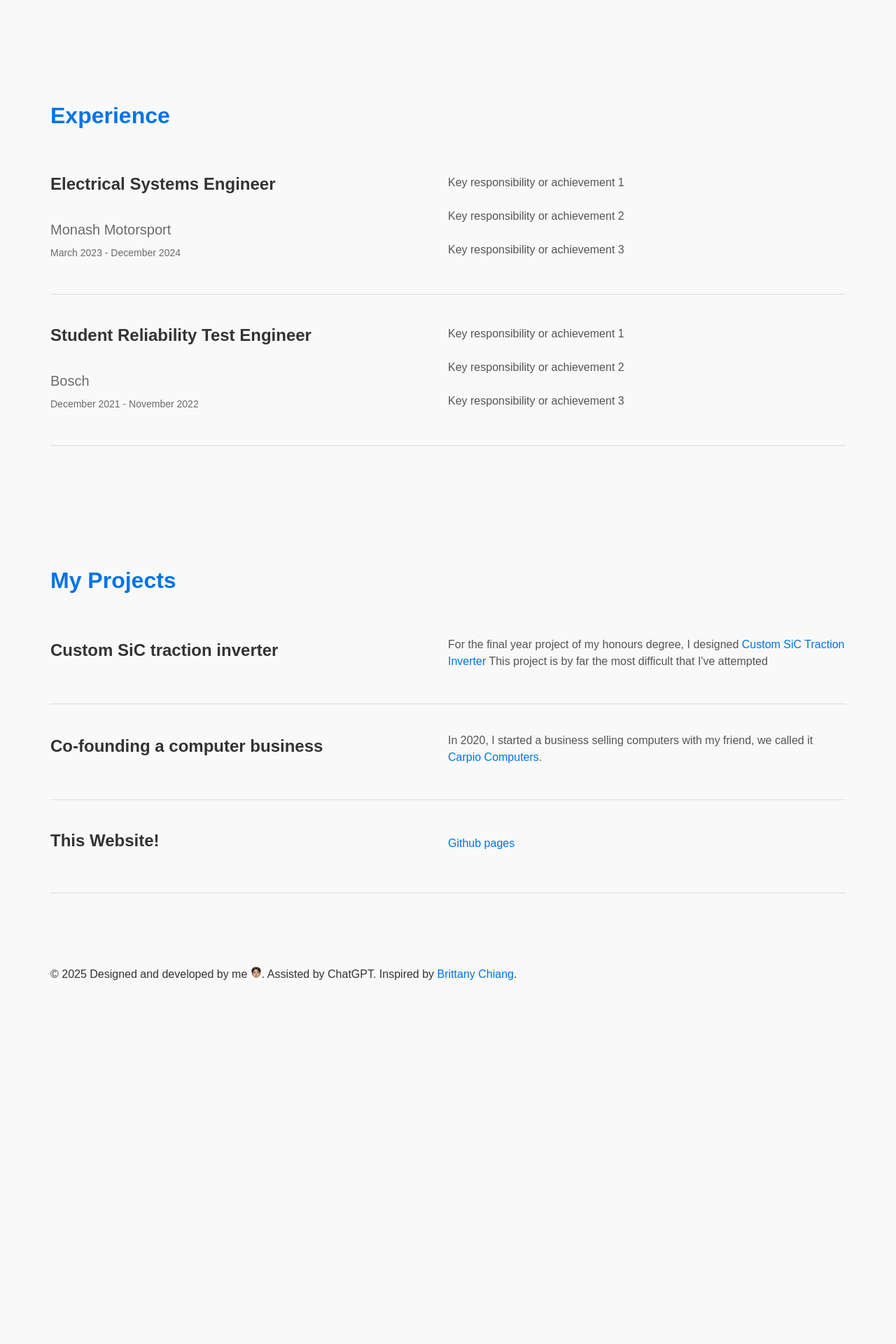
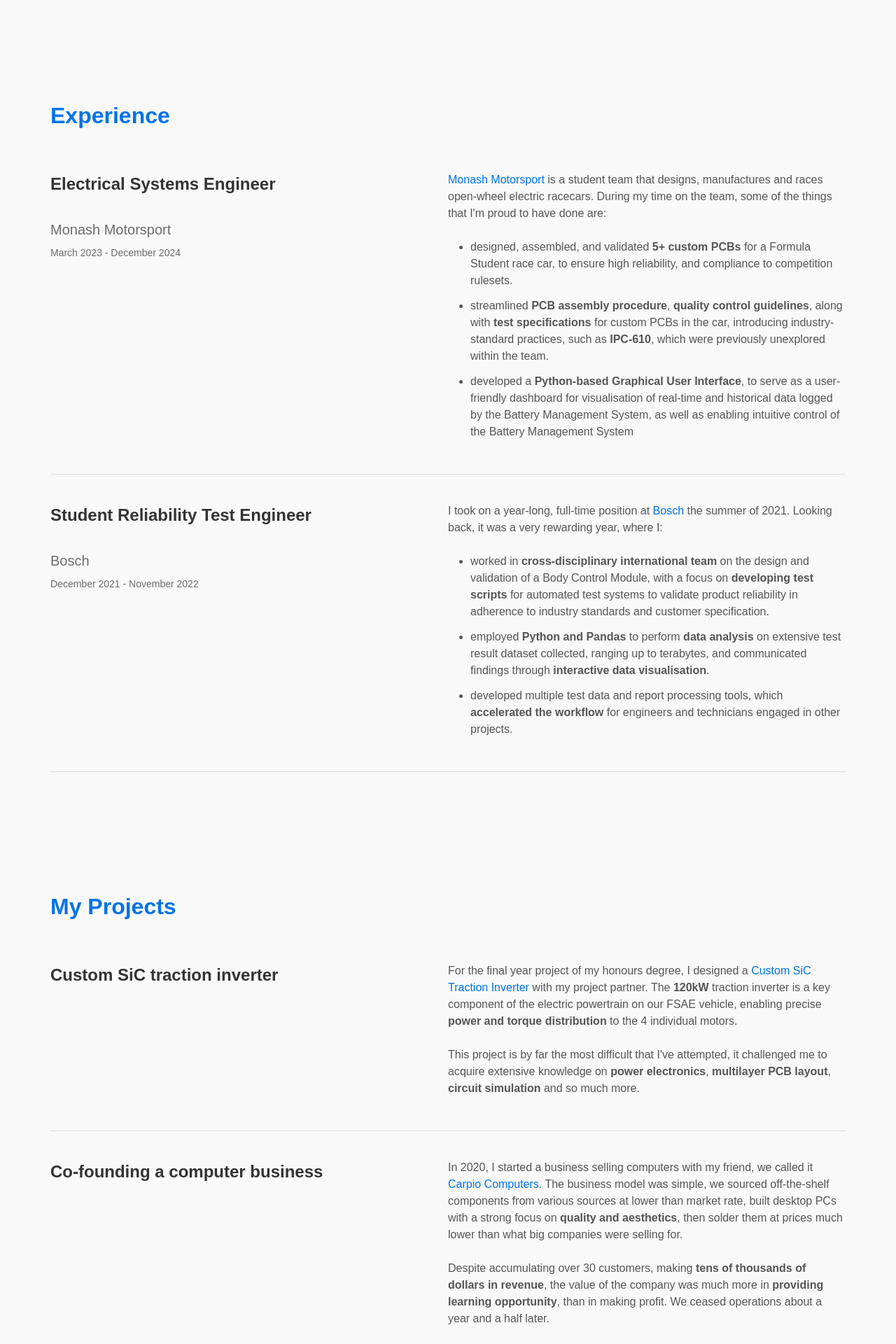
Before and after one commit to Roow/Roow.github.io, a Jekyll site: the page built from index.md, in a window 1280 px wide. Shown: the part 595-2515 px from the top of the page at 70% size. Built offline with Jekyll 4.4.1, drawn with Linux system fonts in a browser that asks for light colours; some web fonts are replaced; before the commit the page ends 2055 px from its top, so only the background shows below that; some of the changed text lies outside the part shown.

Commit message:
contents finished

```diff
--- a/_includes/experience.html
+++ b/_includes/experience.html
@@ -9,9 +9,17 @@
         <p class="job-dates">March 2023 - December 2024</p>
       </div>
       <div class="job-description">
-        <p>Key responsibility or achievement 1</p>
-        <p>Key responsibility or achievement 2</p>
-        <p>Key responsibility or achievement 3</p>
+        <p><a href="https://www.monashmotorsport.com/" target="_blank">Monash Motorsport</a> is a student team that designs,
+        manufactures and races open-wheel electric racecars. During my time on the team, some of the things that I'm proud
+        to have done are:</p>
+        <ul>
+          <li>designed, assembled, and validated <b>5+ custom PCBs</b> for a Formula Student race car, to ensure high reliability,
+            and compliance to competition rulesets.</li>
+          <li>streamlined <b>PCB assembly procedure</b>, <b>quality control guidelines</b>, along with <b>test specifications</b> for custom PCBs
+            in the car, introducing industry-standard practices, such as <b>IPC-610</b>, which were previously unexplored within the team.</li>
+          <li>developed a <b>Python-based Graphical User Interface</b>, to serve as a user-friendly dashboard for visualisation of
+            real-time and historical data logged by the Battery Management System, as well as enabling intuitive control of the Battery Management System</li>
+        </ul>
       </div>
     </div>
 
@@ -22,9 +30,16 @@
         <p class="job-dates">December 2021 - November 2022</p>
       </div>
       <div class="job-description">
-        <p>Key responsibility or achievement 1</p>
-        <p>Key responsibility or achievement 2</p>
-        <p>Key responsibility or achievement 3</p>
+        <p>I took on a year-long, full-time position at <a href="https://www.bosch.com.au/" target="_blank">Bosch</a> the summer of 2021.
+        Looking back, it was a very rewarding year, where I:</p>
+        <ul>
+          <li>worked in <b>cross-disciplinary international team</b> on the design and validation of a Body Control Module, with a focus
+             on <b>developing test scripts</b> for automated test systems to validate product reliability in adherence to industry standards and customer specification.</li>
+          <li>employed <b>Python and Pandas</b> to perform <b>data analysis</b> on extensive test result dataset collected, ranging up to terabytes, and
+            communicated findings through <b>interactive data visualisation</b>.</li>
+          <li>developed multiple test data and report processing tools, which <b>accelerated the workflow</b> for engineers and technicians
+            engaged in other projects.</li>
+        </ul>
       </div>
     </div>
 
--- a/_includes/projects.html
+++ b/_includes/projects.html
@@ -4,20 +4,34 @@
 
     <div class="project">
       <h3 class="project-title">Custom SiC traction inverter</h3>
-        <p class="project-description">For the final year project of my honours degree, I designed  <a href="/assets/files/FYP.pdf" target="_blank">Custom SiC Traction Inverter</a> This project is by far the most difficult that I've attempted</p>
+      <div class="project-description">
+        <p>For the final year project of my honours degree, I designed a <a href="/assets/files/FYP.pdf" target="_blank">Custom SiC Traction Inverter</a> with my project partner. The <b>120kW</b> traction inverter
+          is a key component of the electric powertrain on our FSAE vehicle, enabling precise <b>power and torque distribution</b> to the 4 individual motors.</p>
+
+        <p>This project is by far the most difficult that I've attempted, it challenged me to acquire extensive knowledge on <b>power electronics</b>, <b>multilayer PCB layout</b>, <b>circuit simulation</b>
+          and so much more. </p>
+      </div>
     </div>
 
     <div class="project">
       <h3 class="project-title">Co-founding a computer business</h3>
-        <p class="project-description">In 2020, I started a business selling computers with my friend, we called it
-          <a href="https://www.facebook.com/carpiocomputers/" target="_blank">Carpio Computers</a>.
+      <div class="project-description">
+        <p>In 2020, I started a business selling computers with my friend, we called it
+          <a href="https://www.facebook.com/carpiocomputers/" target="_blank">Carpio Computers</a>. The business model was simple, we sourced off-the-shelf components
+          from various sources at lower than market rate, built desktop PCs with a strong focus on <b>quality and aesthetics</b>, then solder them at prices much lower than what big companies
+          were selling for. </p>
 
-        </p>
+        <p>Despite accumulating over 30 customers, making <b>tens of thousands of dollars in revenue</b>, the value of the company was much more in <b>providing learning opportunity</b>,
+          than in making profit. We ceased operations about a year and a half later.</p>
+      </div>
     </div>
 
     <div class="project">
       <h3 class="project-title">This Website!</h3>
-        <p class="project-description"><a href="https://github.com/Roow/Roow.github.io" target="_blank">Github pages</a></p>
+      <div class="project-description">
+        <p>I wanted a personal portfolio website to showcase my past work and projects, so I learnt how to build one.</p>
+        <p>I built this website with Jekyll, HTML, SCSS and JS, and it is hosted on <a href="https://github.com/Roow/Roow.github.io" target="_blank">Github pages</a>.</p>
+      </div>
     </div>
   </div>
 </section>
--- a/_sass/_experience.scss
+++ b/_sass/_experience.scss
@@ -34,11 +34,13 @@
       flex: 1;
 
       @include small-screen {
-        // nothing
+        margin-bottom: 1rem;
       }
 
       @include large-screen {
         max-width: 45%;
+        align-self: flex-start;
+        text-align: left;
       }
 
       .job-title {
--- a/_sass/_projects.scss
+++ b/_sass/_projects.scss
@@ -41,6 +41,8 @@
 
         @include large-screen {
           max-width: 45%;
+          align-self: flex-start;
+          text-align: left;
         }
       }
 
```
Lines whose indentation alone changed are shown as unchanged.
